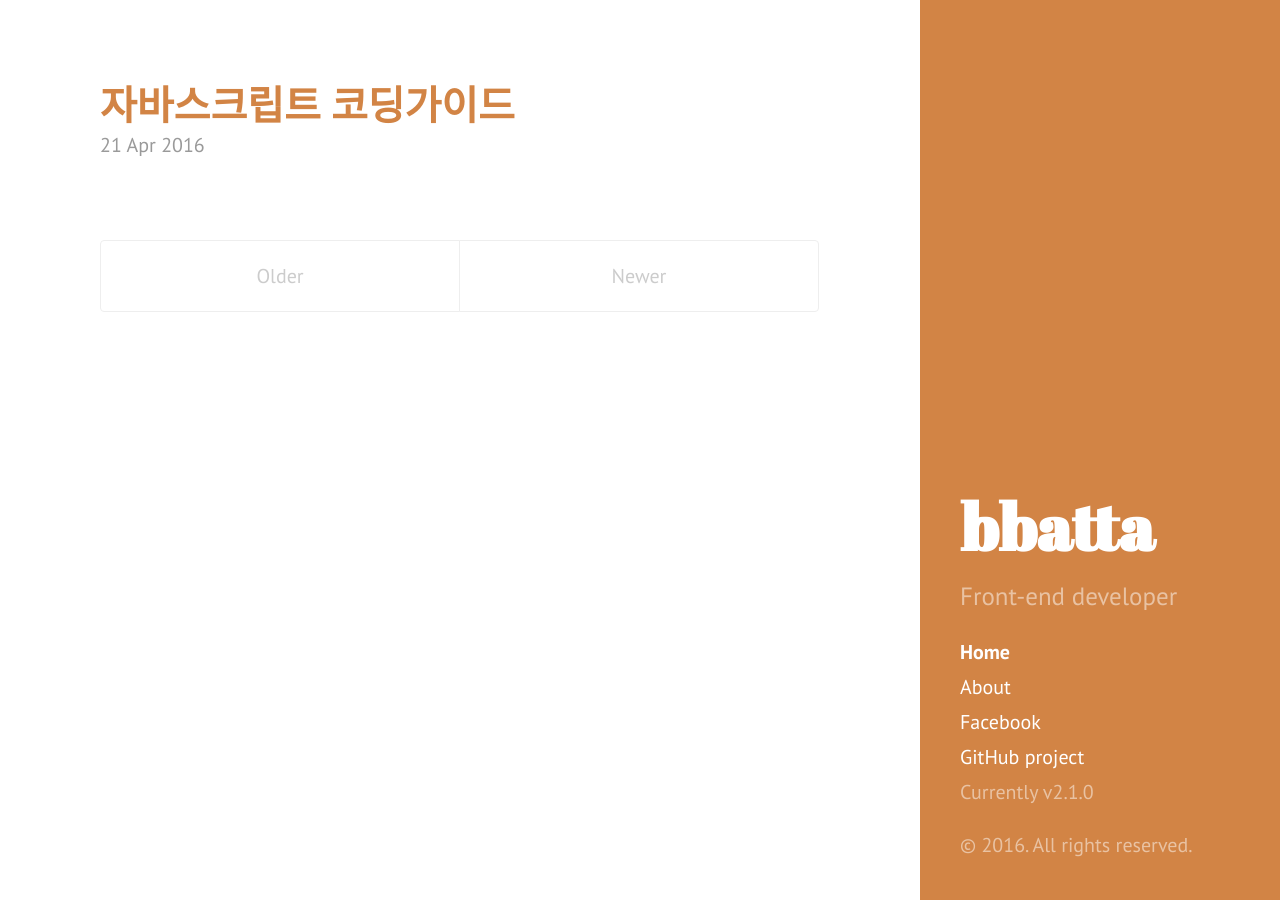
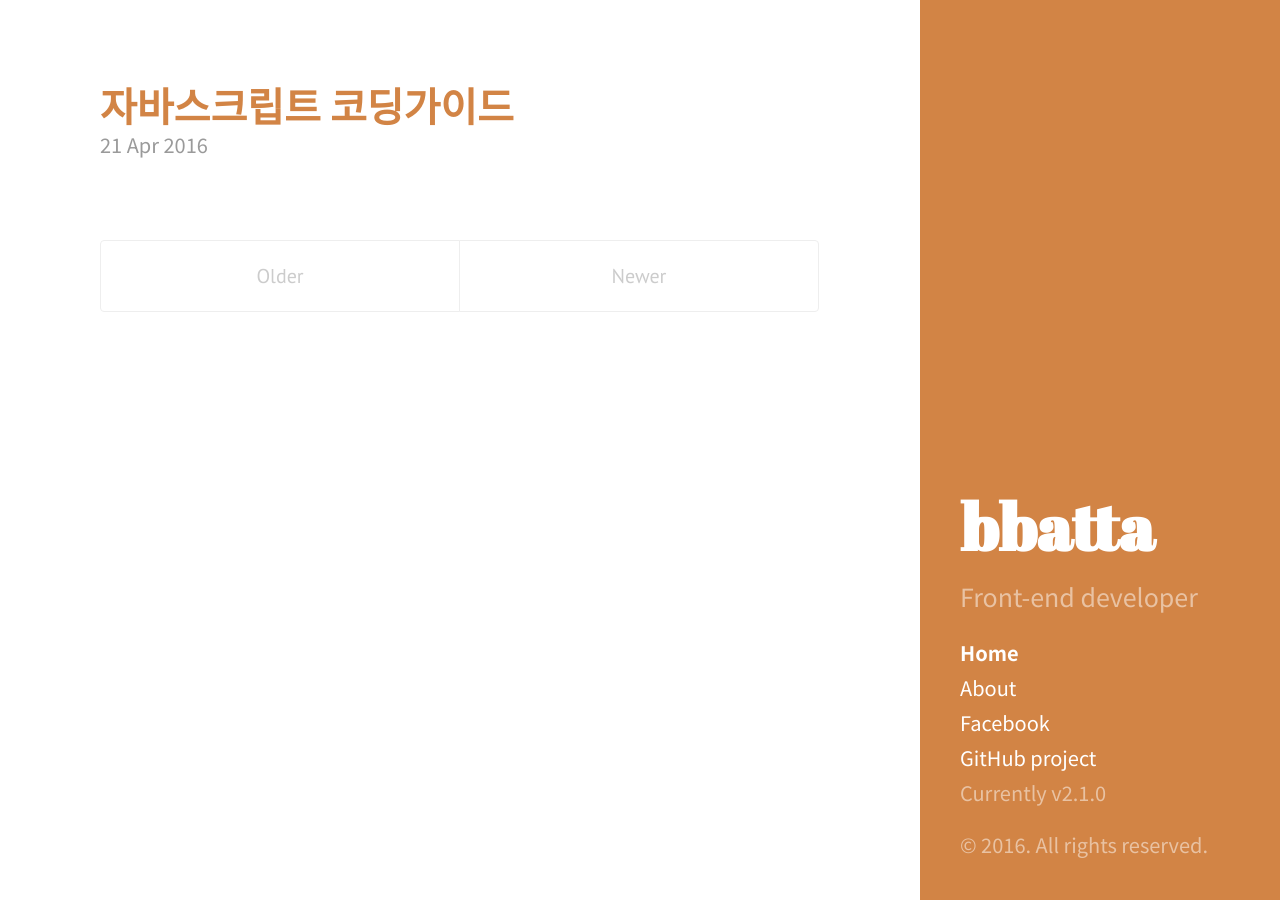
Before and after one commit to bbatta38/bbatta38.github.io, a Jekyll site: the page built from index.html, in a window 1280 px wide. Built offline with Jekyll 4.4.1, drawn with Linux system fonts in a browser that asks for light colours; the list of posts is cut into pages by our own code.

Commit message:
change fonts

```diff
--- a/public/css/hyde.css
+++ b/public/css/hyde.css
@@ -17,6 +17,7 @@
 /*
  * Contents
  *
+ * Import font
  * Global resets
  * Sidebar
  * Container
@@ -24,6 +25,12 @@
  * Themes
  */
 
+/*
+*
+* Import font
+* noto sans Korean
+*/
+@import url(http://fonts.googleapis.com/earlyaccess/notosanskr.css);
 
 /*
  * Global resets
@@ -32,7 +39,7 @@
  */
 
 html {
-  font-family: "PT Sans", Helvetica, Arial, sans-serif;
+  font-family: "Noto Sans KR", Helvetica, Arial, sans-serif;
 }
 @media (min-width: 48em) {
   html {
```
